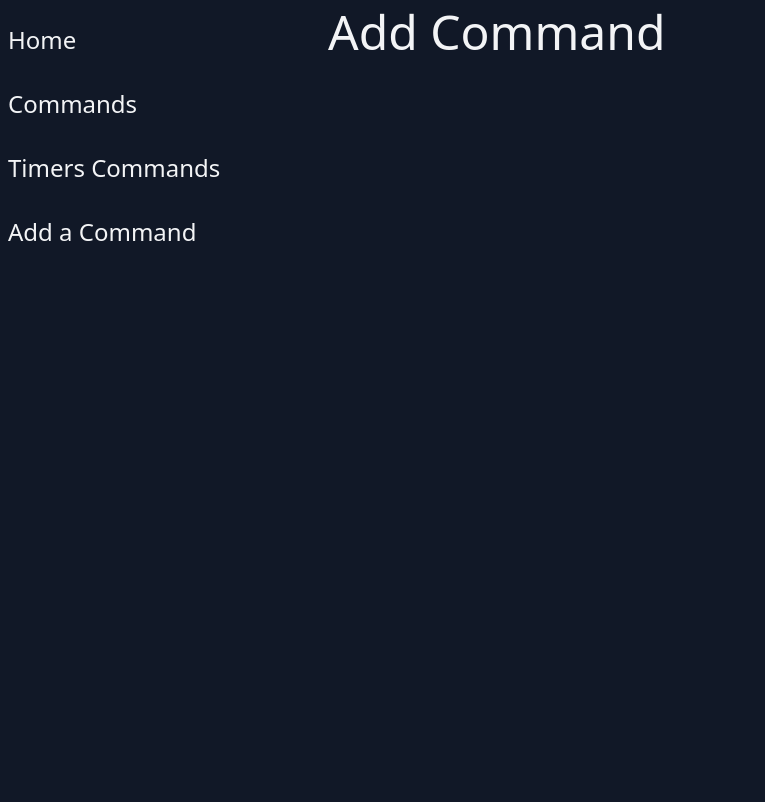
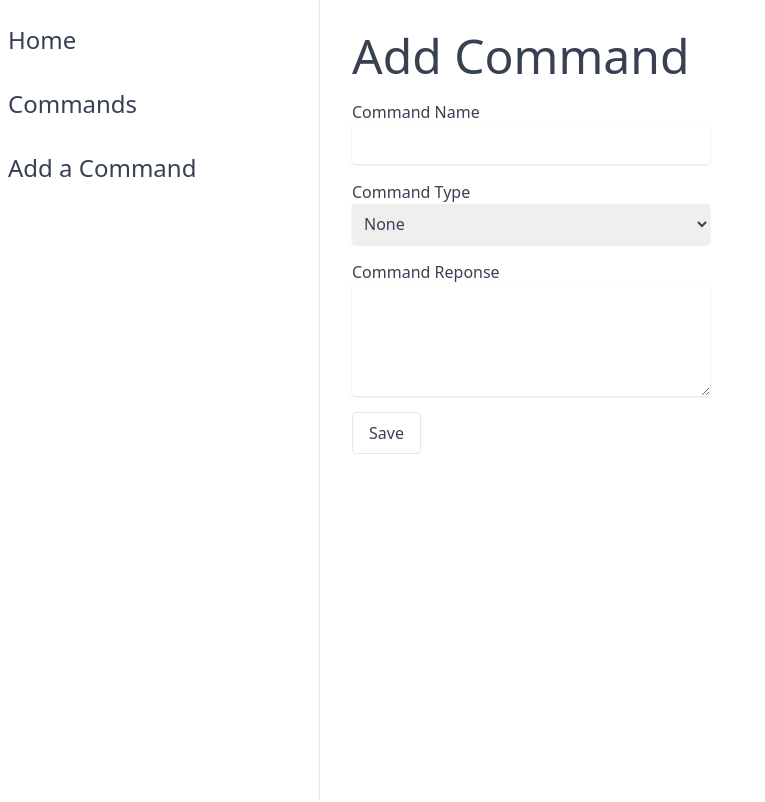
Before and after one commit to creativenull/twitchbot-llunevitaerc, a Vue app in the folder frontend/: page /commands/add in a window 1280 px wide. Shown: the top 802 px of the page, without its empty margins (0-765 px from the left). Built offline with nearby package versions, Linux system fonts and the light colour scheme.

Commit message:
feat(frontend): add content to commands, add commands page

```diff
--- a/frontend/src/assets/base.css
+++ /dev/null
@@ -1,74 +0,0 @@
-/* color palette from <https://github.com/vuejs/theme> */
-:root {
-  --vt-c-white: #ffffff;
-  --vt-c-white-soft: #f8f8f8;
-  --vt-c-white-mute: #f2f2f2;
-
-  --vt-c-black: #181818;
-  --vt-c-black-soft: #222222;
-  --vt-c-black-mute: #282828;
-
-  --vt-c-indigo: #2c3e50;
-
-  --vt-c-divider-light-1: rgba(60, 60, 60, 0.29);
-  --vt-c-divider-light-2: rgba(60, 60, 60, 0.12);
-  --vt-c-divider-dark-1: rgba(84, 84, 84, 0.65);
-  --vt-c-divider-dark-2: rgba(84, 84, 84, 0.48);
-
-  --vt-c-text-light-1: var(--vt-c-indigo);
-  --vt-c-text-light-2: rgba(60, 60, 60, 0.66);
-  --vt-c-text-dark-1: var(--vt-c-white);
-  --vt-c-text-dark-2: rgba(235, 235, 235, 0.64);
-}
-
-/* semantic color variables for this project */
-:root {
-  --color-background: var(--vt-c-white);
-  --color-background-soft: var(--vt-c-white-soft);
-  --color-background-mute: var(--vt-c-white-mute);
-
-  --color-border: var(--vt-c-divider-light-2);
-  --color-border-hover: var(--vt-c-divider-light-1);
-
-  --color-heading: var(--vt-c-text-light-1);
-  --color-text: var(--vt-c-text-light-1);
-
-  --section-gap: 160px;
-}
-
-@media (prefers-color-scheme: dark) {
-  :root {
-    --color-background: var(--vt-c-black);
-    --color-background-soft: var(--vt-c-black-soft);
-    --color-background-mute: var(--vt-c-black-mute);
-
-    --color-border: var(--vt-c-divider-dark-2);
-    --color-border-hover: var(--vt-c-divider-dark-1);
-
-    --color-heading: var(--vt-c-text-dark-1);
-    --color-text: var(--vt-c-text-dark-2);
-  }
-}
-
-*,
-*::before,
-*::after {
-  box-sizing: border-box;
-  margin: 0;
-  position: relative;
-  font-weight: normal;
-}
-
-body {
-  min-height: 100vh;
-  color: var(--color-text);
-  background: var(--color-background);
-  transition: color 0.5s, background-color 0.5s;
-  line-height: 1.6;
-  font-family: Inter, -apple-system, BlinkMacSystemFont, 'Segoe UI', Roboto, Oxygen, Ubuntu,
-    Cantarell, 'Fira Sans', 'Droid Sans', 'Helvetica Neue', sans-serif;
-  font-size: 15px;
-  text-rendering: optimizeLegibility;
-  -webkit-font-smoothing: antialiased;
-  -moz-osx-font-smoothing: grayscale;
-}
--- a/frontend/src/components/AppSidebar.vue
+++ b/frontend/src/components/AppSidebar.vue
@@ -8,10 +8,10 @@ const sidebarRoutes = [
     text: "Commands",
     to: "/commands/all",
   },
-  {
-    text: "Timers Commands",
-    to: "/commands/timers",
-  },
+  // {
+  //   text: "Timers Commands",
+  //   to: "/commands/timers",
+  // },
   {
     text: "Add a Command",
     to: "/commands/add",
--- a/frontend/src/layouts/DefaultLayout.vue
+++ b/frontend/src/layouts/DefaultLayout.vue
@@ -1,13 +1,13 @@
 <template>
-  <div class="default-layout w-full min-h-screen bg-gray-900 text-gray-100">
+  <div class="default-layout w-full dark:bg-gray-900 dark:text-gray-100 text-gray-700">
     <div class="container mx-auto">
       <div class="grid md:grid-cols-4 grid-rows-4">
-        <div class="col-span-1 p-2">
+        <div class="col-span-1 p-2 border-r min-h-screen">
           <!-- Sidebar Content -->
           <slot name="sidebar"></slot>
         </div>
 
-        <div class="col-span-3 p-2">
+        <div class="col-span-3 p-8">
           <!-- Main Router Content -->
           <slot></slot>
         </div>
--- a/frontend/src/views/AddCommand.vue
+++ b/frontend/src/views/AddCommand.vue
@@ -1,5 +1,61 @@
+<script setup lang="ts">
+import { onMounted, ref } from "vue";
+
+const form = ref(null);
+onMounted(() => {
+  form.value.reset();
+});
+
+function createCommand() {
+  console.log("save triger");
+}
+</script>
+
 <template>
-  <div>
+  <div class="flex flex-col space-y-5">
     <h1 class="text-5xl">Add Command</h1>
+    <div>
+      <form ref="form" @sumbit.prevent="createCommand">
+        <div class="flex flex-col space-y-4 mb-4 w-2/5">
+          <div class="flex flex-col">
+            <label for="commandName">Command Name</label>
+            <input
+              class="dark:text-gray-700 dark:shadow-none rounded shadow p-2"
+              id="commandName"
+              type="text"
+              required
+            />
+          </div>
+
+          <div class="flex flex-col">
+            <label for="commandType">Command Type</label>
+            <select
+              id="commandType"
+              class="dark:text-gray-700 dark:shadow-none rounded shadow p-2"
+              required
+            >
+              <option value="none" selected>None</option>
+              <option value="text">Text</option>
+            </select>
+          </div>
+
+          <div class="flex flex-col">
+            <label for="commandResponse">Command Reponse</label>
+            <textarea
+              id="commandResponse"
+              class="dark:text-gray-700 dark:shadow-none rounded shadow p-2"
+              rows="4"
+              required
+            ></textarea>
+          </div>
+        </div>
+
+        <input
+          class="border rounded cursor-pointer hover:bg-sky-600 hover:border-sky-600 py-2 px-4"
+          type="submit"
+          value="Save"
+        />
+      </form>
+    </div>
   </div>
 </template>
--- a/frontend/src/views/Commands.vue
+++ b/frontend/src/views/Commands.vue
@@ -1,5 +1,45 @@
+<script setup lang="ts">
+const tableData = [
+  {
+    name: "!dice",
+    type: "text",
+    reponse: "-",
+  },
+  {
+    name: "!roll",
+    type: "text",
+    reponse: "-",
+  },
+  {
+    name: "!drop",
+    type: "text",
+    reponse: "-",
+  },
+];
+</script>
+
 <template>
-  <div>
+  <div class="flex flex-col space-y-5">
     <h1 class="text-5xl">Commands</h1>
+    <div class="w-full">
+      <table class="table-auto w-full">
+        <thead>
+          <tr class="text-left text-xl">
+            <th>Name</th>
+            <th>Type</th>
+            <th>Response</th>
+          </tr>
+        </thead>
+        <tbody class="divide-y divide-solid">
+          <tr v-for="command in tableData" :key="command.name">
+            <td class="py-2">
+              <pre>{{ command.name }}</pre>
+            </td>
+            <td class="py-2">{{ command.type }}</td>
+            <td class="py-2">{{ command.reponse }}</td>
+          </tr>
+        </tbody>
+      </table>
+    </div>
   </div>
 </template>
```
